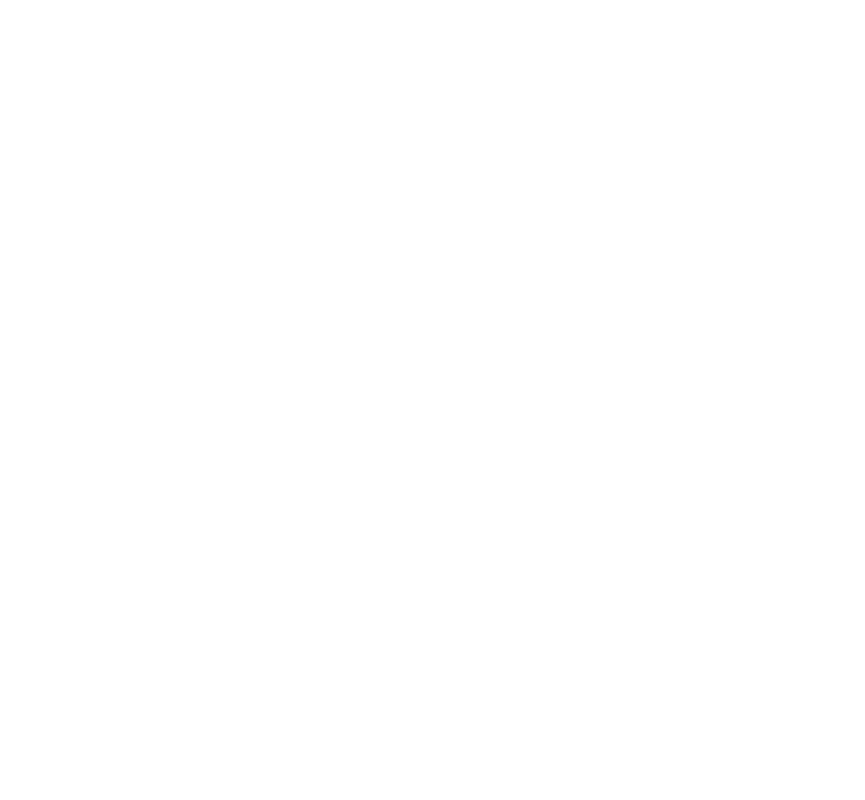
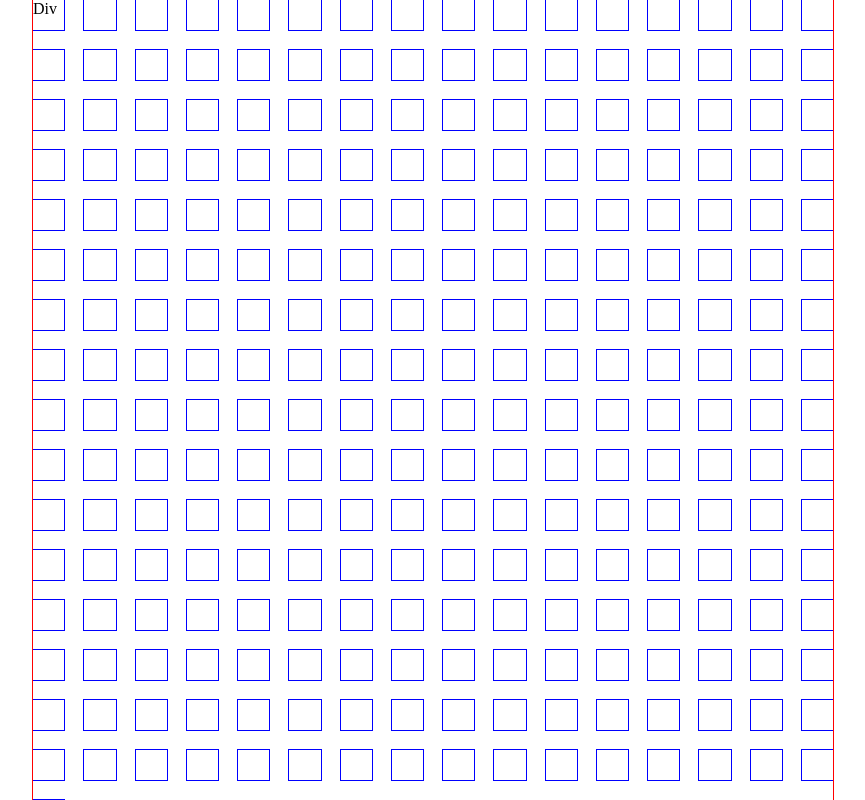
Before and after one commit to BeneMee/etch-a-sketch, a plain HTML site: page index.html in a window 1280 px wide. Shown: the whole page, without its empty margins (207-1072 px from the left). Drawn offline with Linux system fonts and the light colour scheme.

Commit message:
add basic grid layout in css with 16 rows and 16 cols, calculate number of rows and cols, to create griditems on page load

```diff
--- a/app.js
+++ b/app.js
@@ -0,0 +1,24 @@
+const container = document.querySelector(".container");
+const gridItem = document.querySelector(".griditem");
+
+// get computed style of our grid element
+const gridComputed = window.getComputedStyle(container);
+// get number of grid rows
+const gridRows = gridComputed.getPropertyValue("grid-template-rows").split(" ").length;
+//get number of grid columns
+const gridCols = gridComputed.getPropertyValue("grid-template-columns").split(" ").length;
+
+const gridCells = gridRows * gridCols;
+
+
+window.onload = createDivs();
+
+// creation of griditems(divs) to fill out each cell based on number of grid cells
+function createDivs() {
+    for (let i = 0; i < gridCells; i++) {
+        const div = document.createElement("div");
+        div.classList.add("griditem");
+        container.appendChild(div);
+
+    }
+}
--- a/index.html
+++ b/index.html
@@ -9,6 +9,9 @@
     <script src="app.js" defer></script>
 </head>
 <body>
+    <div class="container">
+        <div class="griditem">Div</div>
+    </div>
 
 </body>
 </html>
--- a/style.css
+++ b/style.css
@@ -0,0 +1,21 @@
+body {
+    height: 100vh;
+    margin: 0;
+    display: flex;
+    justify-content: center;
+    align-items: center;
+}
+
+.container {
+    display: grid;
+    outline: solid 1px red;
+    height: 800px;
+    width: 800px;
+    grid-template-columns:repeat(16, 1fr);
+    grid-template-rows: repeat(16, 1fr);
+    gap: 20px;
+}
+
+.griditem {
+    outline: solid 1px blue;
+}
```
